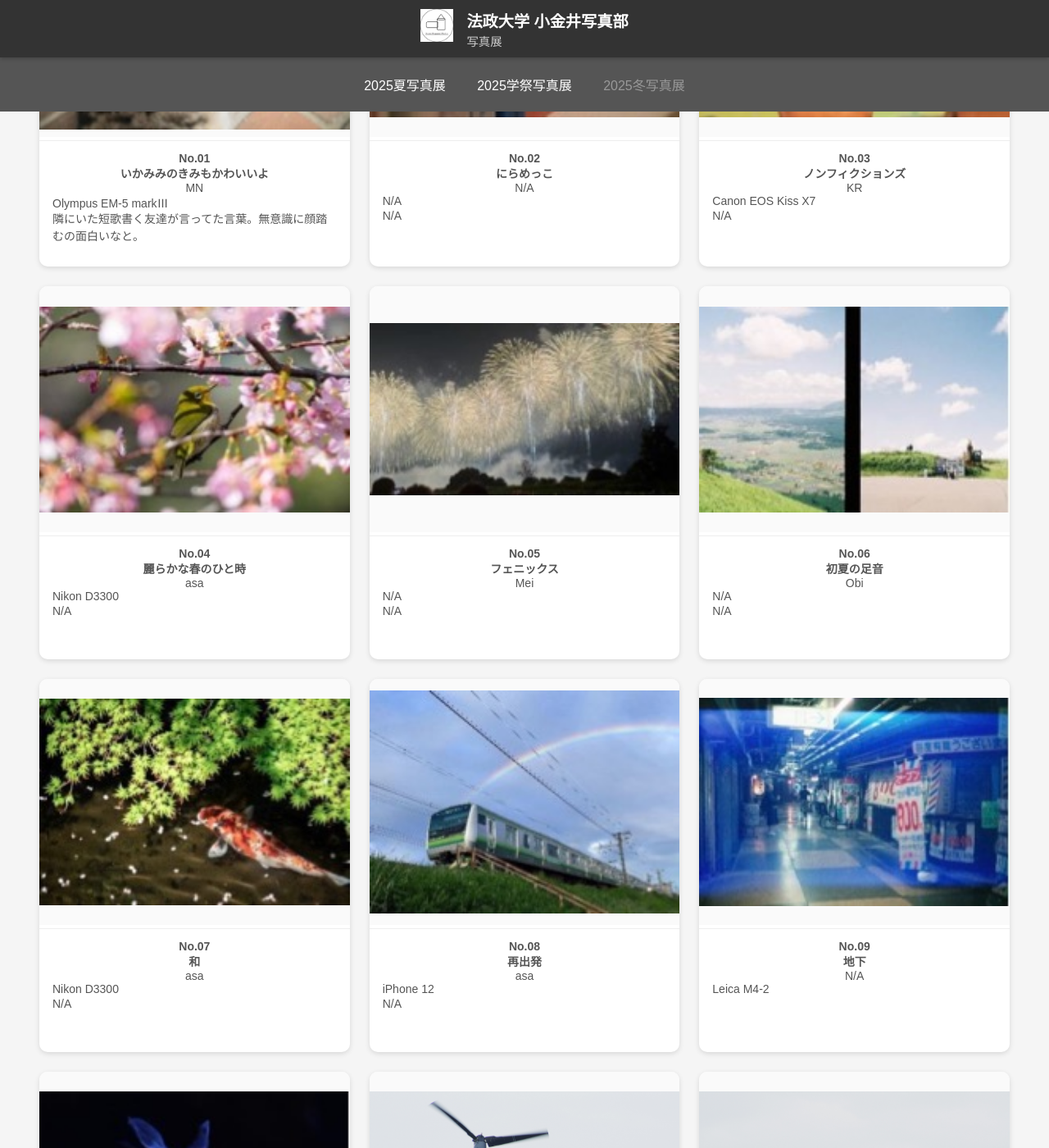
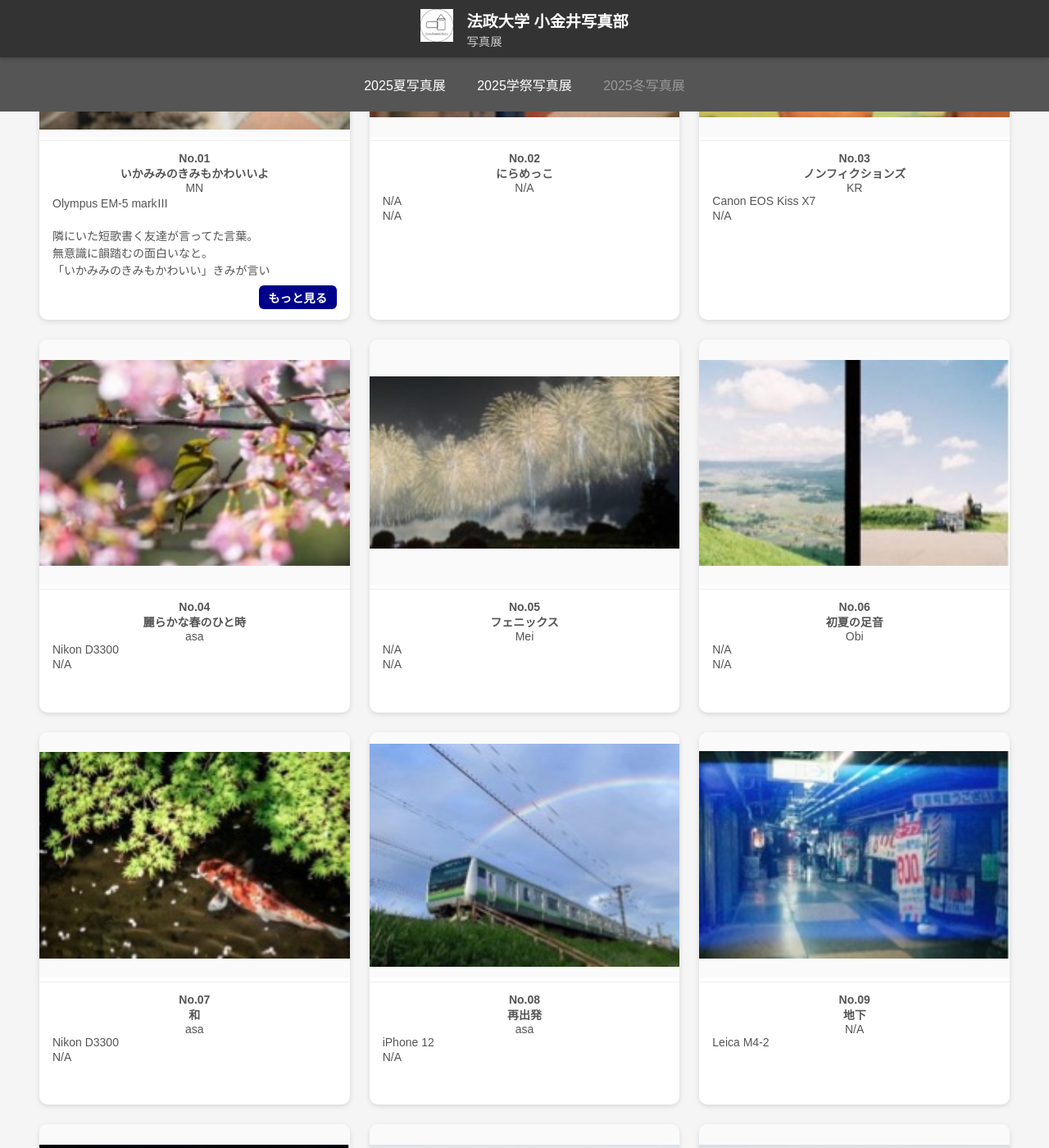
Before and after one commit to fujiyoshi-takayuki/photo-exhibition-site, a Jekyll site: the page built from 2025/summer/af69592862e159a7cf723a78c20a47ce109d13b04db75224503159b765b84967/index.html, in a window 1280 px wide and 1400 px high, scrolled down 400 px. Shown: the whole window at 82% size. Built offline with Jekyll 4.4.1, drawn with Linux system fonts in a browser that asks for light colours.

Commit message:
set more info expend

```diff
--- a/2025/summer/af69592862e159a7cf723a78c20a47ce109d13b04db75224503159b765b84967/index.html
+++ b/2025/summer/af69592862e159a7cf723a78c20a47ce109d13b04db75224503159b765b84967/index.html
@@ -20,7 +20,14 @@ title: 2025年度 夏写真展 「閃光」 作品一覧
             <p class="work-title">いかみみのきみもかわいいよ</p>
             <p class="work-author">MN</p>
             <p class="work-camera">Olympus EM-5 markⅢ</p>
-            <p class="work-description">隣にいた短歌書く友達が言ってた言葉。無意識に顔踏むの面白いなと。</p>
+            <p class="work-description">
+              隣にいた短歌書く友達が言ってた言葉。
+              無意識に韻踏むの面白いなと。
+              「いかみみのきみもかわいい」きみが言い
+              こころのなかで　わたしもいかみみ
+              情景描写が伝わりきらないから結果没にしたらしい。せっかくなので写真とセットで出してみてとのこと。日常を綺麗にアウトプットできるの本当に羨ましい。
+            </p>
+            <button class="toggle-desc">もっと見る</button>
           </div>
         </div>
 
--- a/css/style.css
+++ b/css/style.css
@@ -270,6 +270,7 @@ footer .disclaimer {
   margin-top: auto;
   min-height: 4em;      /* 高さを揃える */
   overflow: hidden;
+  white-space: pre-line; /* ←★ 改行Enter */
 }
 
 /* --- Instagramアイコン --- */
@@ -339,6 +340,40 @@ footer .disclaimer {
 .popup-buttons .cancel {
   background-color: #ccc;
   color: #333;
+}
+
+/* --- 折りたたみ式ディスクリプション --- */
+.work-description {
+  position: relative;
+  max-height: 6em;              /* 初期状態では約4〜5行分 */
+  overflow: hidden;
+  transition: max-height 0.3s ease;
+  text-align: left;
+}
+
+/* 展開時 */
+.work-description.expanded {
+  max-height: 999px;           /* 十分大きくして全文を見せる */
+}
+
+/* 「もっと見る」ボタン（右下配置） */
+.toggle-desc {
+  display: block;
+  margin-top: 0.5em;
+  margin-left: auto;            /* ← 右寄せ */
+  background-color: darkblue;   /* サイト全体に合わせた色味 */
+  color: #fff;
+  border: none;
+  border-radius: 6px;
+  padding: 0.3em 0.8em;
+  font-size: 0.9em;
+  font-weight: bold;
+  cursor: pointer;
+  transition: background-color 0.2s ease;
+}
+
+.toggle-desc:hover {
+  background-color: navy;
 }
 
 /* DM画像のスタイル */
--- a/js/script.js
+++ b/js/script.js
@@ -74,3 +74,31 @@ document.addEventListener("DOMContentLoaded", function() {
     if (e.target === overlay) overlay.style.display = "none";
   });
 });
+
+/* 説明文の「もっと見る」機能 */
+
+document.addEventListener("DOMContentLoaded", function() {
+  const toggleButtons = document.querySelectorAll(".toggle-desc");
+
+  toggleButtons.forEach(button => {
+    const desc = button.previousElementSibling;
+
+    // --- 初期チェック: 説明文が短い場合はボタンを非表示 ---
+    const originalMaxHeight = getComputedStyle(desc).maxHeight;
+    desc.style.maxHeight = "none";
+    const fullHeight = desc.scrollHeight;
+    desc.style.maxHeight = originalMaxHeight;
+
+    // 表示領域より短い場合はボタンを非表示
+    if (fullHeight <= desc.clientHeight + 5) {
+      button.style.display = "none";
+      return;
+    }
+
+    // --- 通常の展開/閉じる動作 ---
+    button.addEventListener("click", () => {
+      desc.classList.toggle("expanded");
+      button.textContent = desc.classList.contains("expanded") ? "閉じる" : "もっと見る";
+    });
+  });
+});
```
